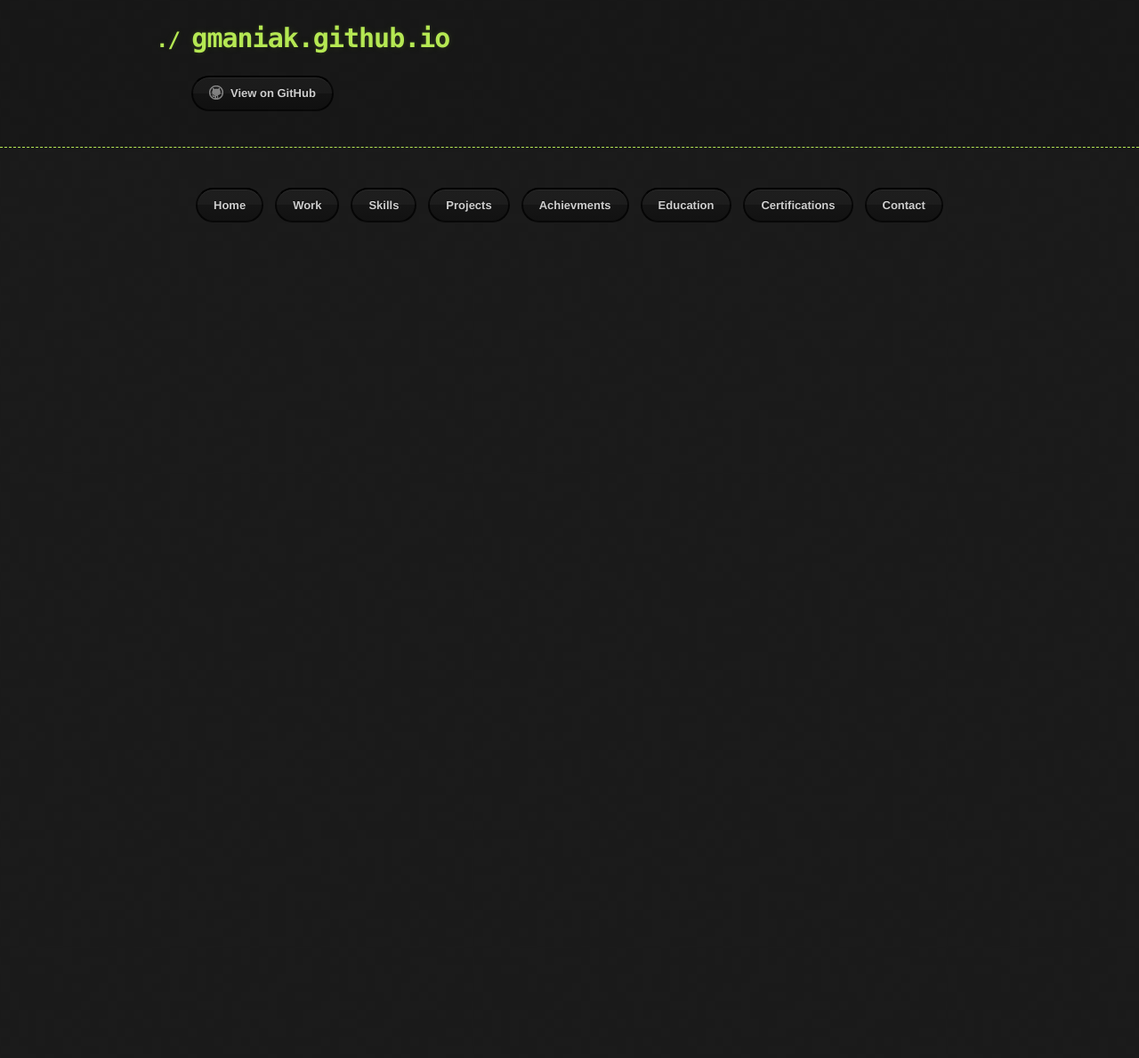
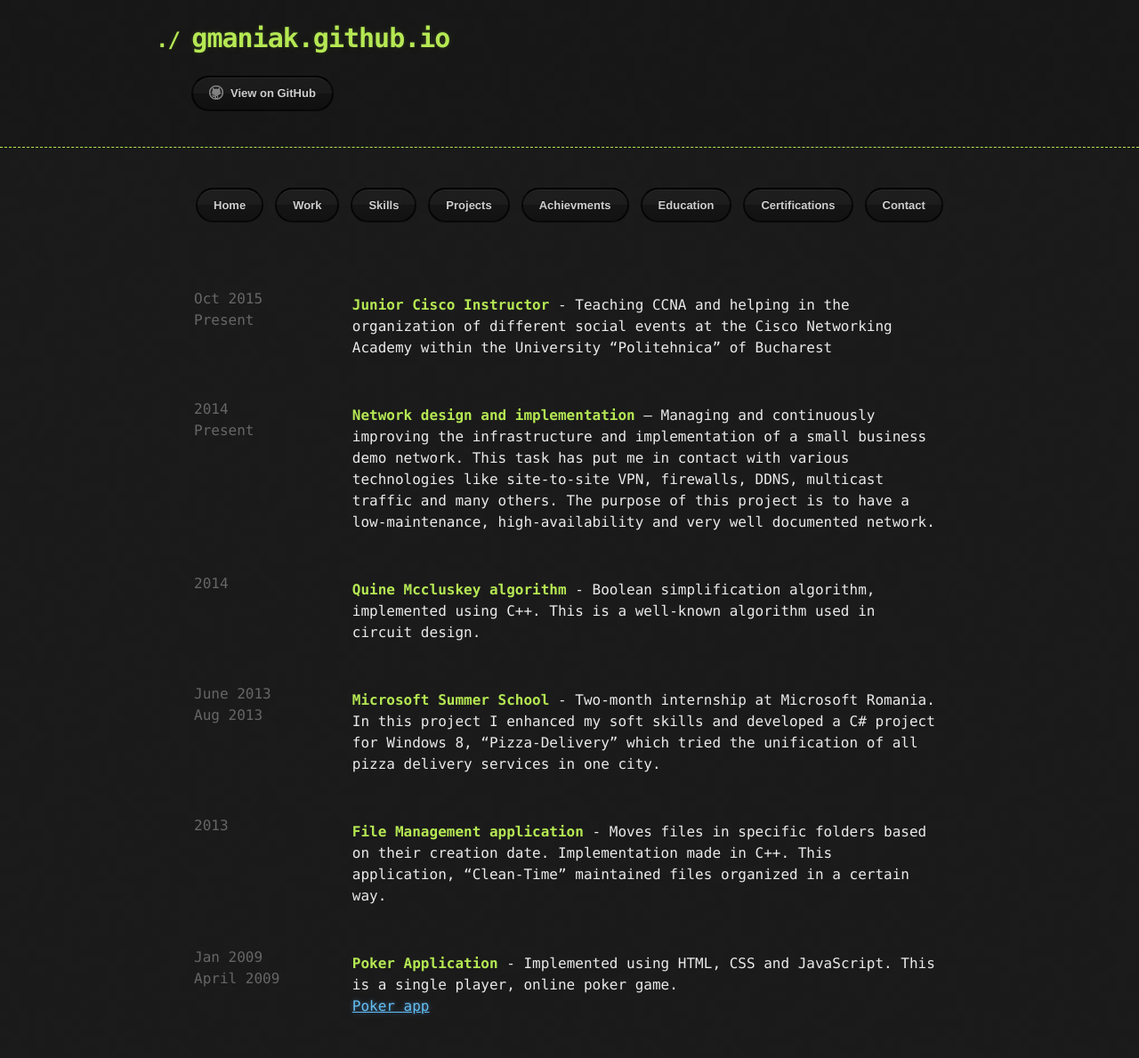
Before and after one commit to gmaniak/gmaniak.github.io, a Jekyll site: the page built from _posts/2017-04-28-projects.html, in a window 1280 px wide. Shown: the whole page at 89% size. Built offline with Jekyll 4.4.1, drawn with Linux system fonts in a browser that asks for light colours; the repository's description, which GitHub fills in, is left out; before the commit the page ends 900 px from its top, so only the background shows below that.

Commit message:
projects

```diff
--- a/_posts/2017-04-28-certifications.html
+++ b/_posts/2017-04-28-certifications.html
@@ -28,12 +28,12 @@ layout: default
 
 			<div class="table-row">
 				<div class="table-date"><p>Sept 2013<br>May 2014</p></div>
-				<div class="table-article"><p><b>Introduction to Oracle databases</b>- High school program regarding basic functionality of MySQL databases</p></div>
+				<div class="table-article"><p><b>Introduction to Oracle databases</b> - High school program regarding basic functionality of MySQL databases</p></div>
 			</div>
 
 			<div class="table-row">
 				<div class="table-date"><p>Sept 2008<br>April 2009</p></div>
-				<div class="table-article"><p><b>Web Development course</b>- one-year course regarding the following technologies: HTML, CSS, JavaScript, and Joomla.</p></div>
+				<div class="table-article"><p><b>Web Development course</b> - one-year course regarding the following technologies: HTML, CSS, JavaScript, and Joomla.</p></div>
 			</div>
 
 		</div>
--- a/_posts/2017-04-28-projects.html
+++ b/_posts/2017-04-28-projects.html
@@ -7,12 +7,60 @@ layout: default
 	</head>
 
 	<body>
+
+		<!-- Navigation Menu -->
 		<div class="flex-container">
+			<!-- Home button -->
   			<div class="flex-item"><a href="{{site.url}}" class="btn">Home</a></div>
+
+  			<!-- Link to posts -->
   			{% for post in site.posts%}
   			<div class="flex-item"><a href="{{post.url}}" class="btn">{{post.title}}</a></div>
   			{% endfor %}
 		</div>
 
+		<!-- Actual content -->
+		<div class="table-container">
+
+			<div class="table-row">
+				<div class="table-date"><p>Oct 2015<br>Present</p></div>
+				<div class="table-article"><p><b>Junior Cisco Instructor</b> - Teaching CCNA and helping in the organization of different social events at the Cisco Networking Academy within the University “Politehnica” of Bucharest</p></div>
+			</div>
+
+			<div class="table-row">
+				<div class="table-date"><p>2014<br>Present</p></div>
+				<div class="table-article"><p><b>Network design and implementation</b> – Managing and continuously improving
+				the infrastructure and implementation of a small business demo network. This
+				task has put me in contact with various technologies like site-to-site VPN,
+				firewalls, DDNS, multicast traffic and many others. The purpose of this project is
+				to have a low-maintenance, high-availability and very well documented network.</p></div>
+			</div>
+
+
+			<div class="table-row">
+				<div class="table-date"><p>2014</p></div>
+				<div class="table-article"><p><b>Quine Mccluskey algorithm</b> - Boolean simplification algorithm, implemented using C++. This is a well-known algorithm used in circuit design.</p></div>
+			</div>
+
+			<div class="table-row">
+				<div class="table-date"><p>June 2013<br>Aug 2013</p></div>
+				<div class="table-article"><p><b>Microsoft Summer School</b> - Two-month internship at Microsoft Romania. In
+				this project I enhanced my soft skills and developed a C# project for Windows 8,
+				“Pizza-Delivery” which tried the unification of all pizza delivery services in one city.</p></div>
+			</div>
+
+			<div class="table-row">
+				<div class="table-date"><p>2013</p></div>
+				<div class="table-article"><p><b>File Management application</b> - Moves files in specific folders based on their
+				creation date. Implementation made in C++. This application, “Clean-Time” maintained files organized in a certain way.</p></div>
+			</div>
+
+			<div class="table-row">
+				<div class="table-date"><p>Jan 2009<br>April 2009</p></div>
+				<div class="table-article"><p><b>Poker Application</b> - Implemented using HTML, CSS and JavaScript. This is a single player, online poker game. <br><a href="http://poker.respiratiaconstienta.ro/">Poker app</a></p></div>
+			</div>
+
+		</div>
+
 	</body>
 </html>
```
